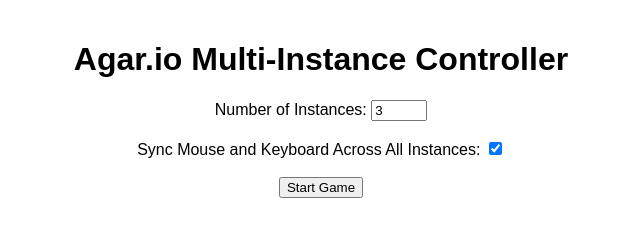
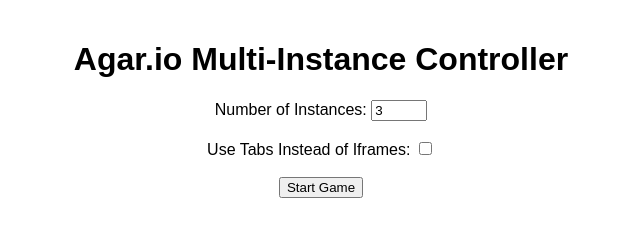
Before and after one commit to unaveragetech/agar.pwn, a plain HTML site: page agar-io-multi-instance/index.html in a window 1280 px wide. Shown: the whole page, without its empty margins (319-959 px from the left). Drawn offline with Linux system fonts and the light colour scheme.

Commit message:
Update index.html

```diff
--- a/agar-io-multi-instance/index.html
+++ b/agar-io-multi-instance/index.html
@@ -13,11 +13,15 @@
       <label for="instances">Number of Instances:</label>
       <input type="number" id="instances" name="instances" min="1" max="10" value="3">
       <br><br>
-      <label for="syncInput">Sync Mouse and Keyboard Across All Instances:</label>
-      <input type="checkbox" id="syncInput" name="syncInput" checked>
+
+      <label for="useTabs">Use Tabs Instead of Iframes:</label>
+      <input type="checkbox" id="useTabs" name="useTabs">
       <br><br>
+
       <input type="submit" value="Start Game">
     </form>
+
+    <div id="instanceList"></div>
   </div>
 
   <div id="gameContainer" style="display:none;">
```
